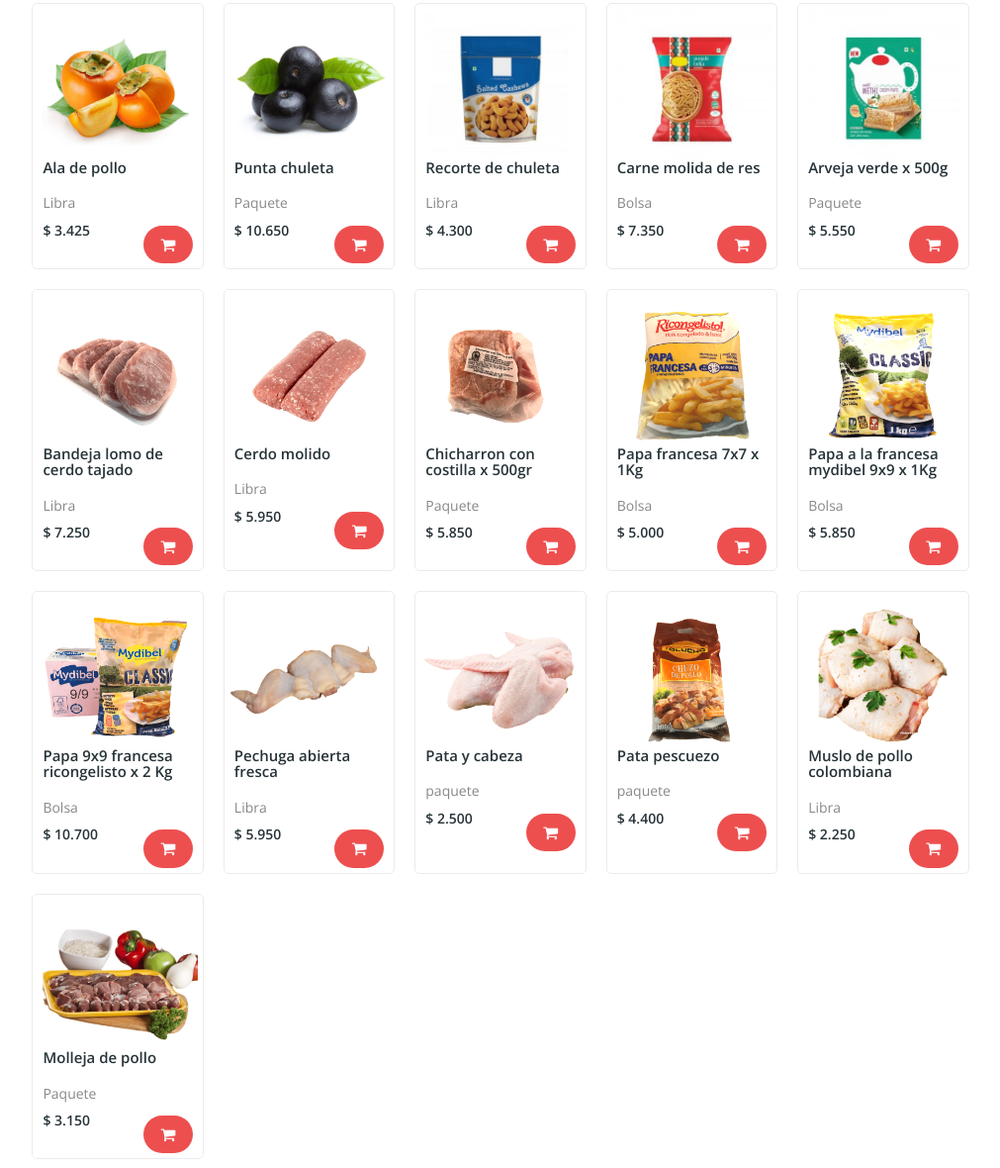
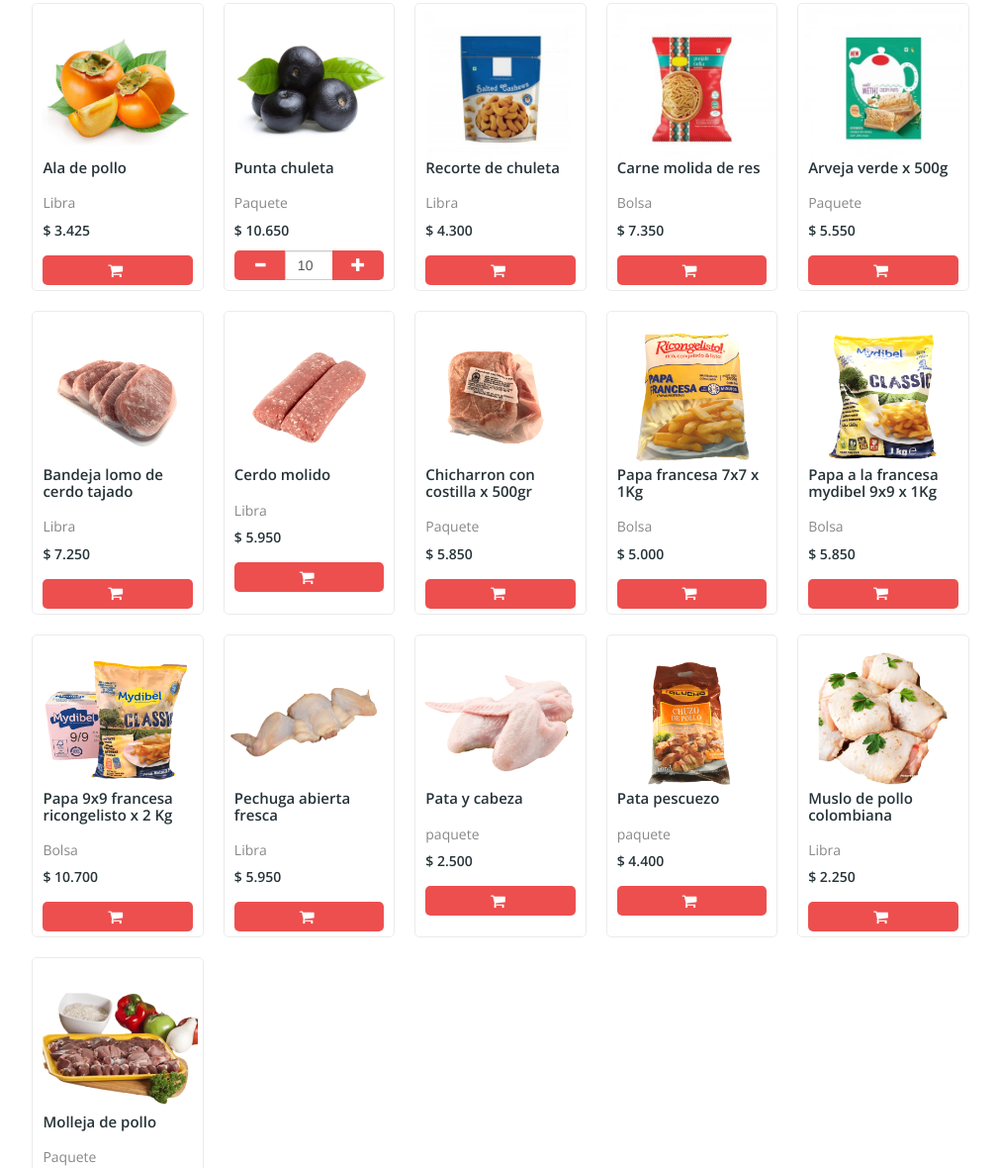
Before and after one commit to locamponieves/Dise-oListaDeProductos, a plain HTML site: page index.html in a window 1280 px wide. Shown: the part 738-1918 px from the top of the page at 99% size, without its empty margins (134-1145 px from the left). Drawn offline with nearby package versions, Linux system fonts and the light colour scheme.

Commit message:
Mejorando el diseño a los botones del carrito e compra

```diff
--- a/css/style.css
+++ b/css/style.css
@@ -160,7 +160,7 @@ img {
 .contenidoArticulo .boton {
     background    : var(--rojo);
     border        : none;
-    border-radius : 50px;
+    border-radius : 5px;
     color         : var(--blanco);
     cursor        : pointer;
     float         : right;
@@ -169,9 +169,9 @@ img {
     font-weight   : 200;
     margin-top    : 5px;
     margin-bottom: 5px;
-    padding       : 10px;
     transition    : var(--transition);
-    width         : 50px;
+    width         : 100%;
+    height:30px;
 }
 
 .contenidoArticulo .boton:hover {
@@ -179,6 +179,10 @@ img {
     border     : 1px solid var(--rojo);
     color      : var(--rojo);
 
+}
+
+.contenidoArticulo .boton i {
+    margin-right: 5px;
 }
 
 /* Estilos para el scroll horizontal */
@@ -274,8 +278,20 @@ img {
 }
 
 .input-group {
-    width: 200px;
+    width: 100%;
 }
+
+.input-group button.btn {
+    height: 30px;
+    padding: 0 18px;
+    border-radius: 5px;
+}
+
+.input-number {
+    height: 30px;
+    background: white !important;
+}
+
 
 .borrar {
     font-weight: 600;
--- a/index.html
+++ b/index.html
@@ -89,7 +89,11 @@
             <h2 class="titulo">Punta chuleta</h2>
             <h3 class="subtitulo">Paquete</h3>
             <p class="precio">$ 10.650</p>
-            <button class="boton"><i class="fa fa-shopping-cart" aria-hidden="true"></i></button>
+            <div class="input-group"><span class="input-group-btn">
+                <button class="btn btn-number red" type="button" data-type="minus" data-field="quant[2]"><span class="glyphicon glyphicon-minus"></span></button></span>
+              <input class="form-control input-number" type="text" name="quant[2]" value="10" min="1" max="100" disabled="disabled"/><span class="input-group-btn">
+                <button class="btn btn-number red" type="button" data-type="plus" data-field="quant[2]"><span class="glyphicon glyphicon-plus"></span></button></span>
+            </div>
           </div>
         </article>
         <article class="articulo">
```
Also changed, not shown: 1 other file.
